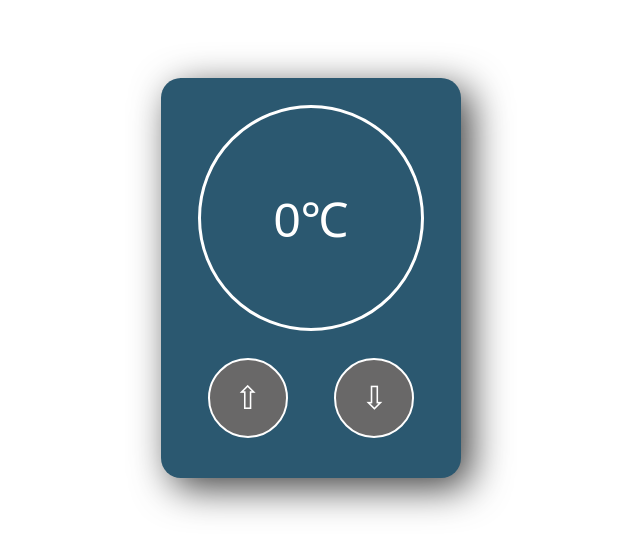
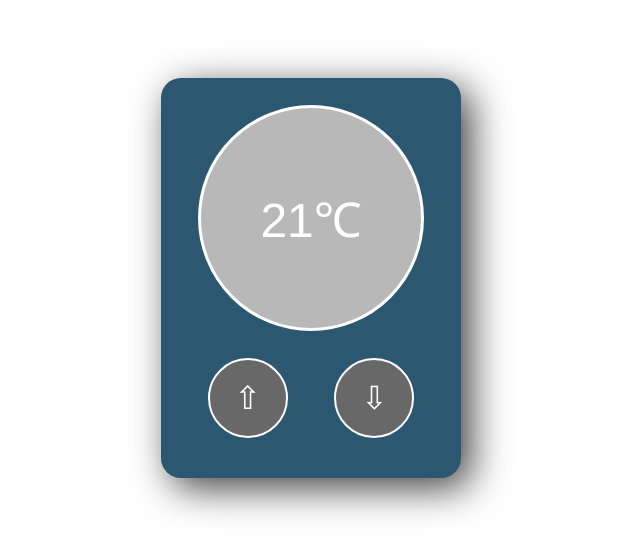
Before and after one commit to alasam/react-thermostat, a React (Create React App) app: page / in a window 1280 px wide. Shown: the part 130-684 px from the top of the page, without its empty margins (329-969 px from the left). Built offline with nearby package versions, Linux system fonts and the light colour scheme.

Commit message:
change colour for temperature Colour, add dynamic temperatureColour in class

```diff
--- a/src/App.js
+++ b/src/App.js
@@ -2,9 +2,9 @@ import React, { useState } from "react";
 
 const App = () => {
   // state for temperature value
-  const [temperatureValue, setTemperatureValue] = useState(0);
+  const [temperatureValue, setTemperatureValue] = useState(21);
   // state for temperature colour
-  const [temparatureColour, setTemperatureColour] = useState();
+  const [temperatureColour, setTemperatureColour] = useState("neutral");
 
   return (
     // box containing thermometer
@@ -12,7 +12,7 @@ const App = () => {
       {/* circle containing temperature value */}
       <div className="temperature-display-container">
         {/* temperature value */}
-        <div className="temperature-display">{temperatureValue}℃</div>
+        <div className={`temperature-display ${temperatureColour}`}>{temperatureValue}℃</div>
       </div>
       {/* container for buttons to adjust temperature */}
       <div className="button-container">
```
